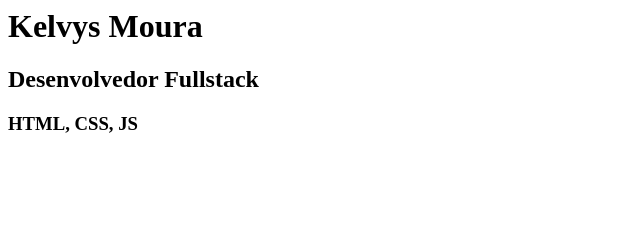
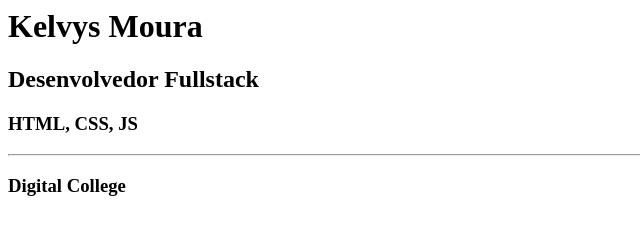
Before and after one commit to isaac-lourenco/aula-git, a plain HTML site: page index.html in a window 1280 px wide. Shown: the whole page, without its empty margins (0-640 px from the left). Drawn offline with Linux system fonts and the light colour scheme.

Commit message:
adicionando html

```diff
--- a/index.html
+++ b/index.html
@@ -1,3 +1,7 @@
 <h1>Kelvys Moura</h1>
 <h2>Desenvolvedor Fullstack</h2>
 <h3>HTML, CSS, JS</h3>
+
+<hr>
+
+<h3>Digital College</h3>
```
